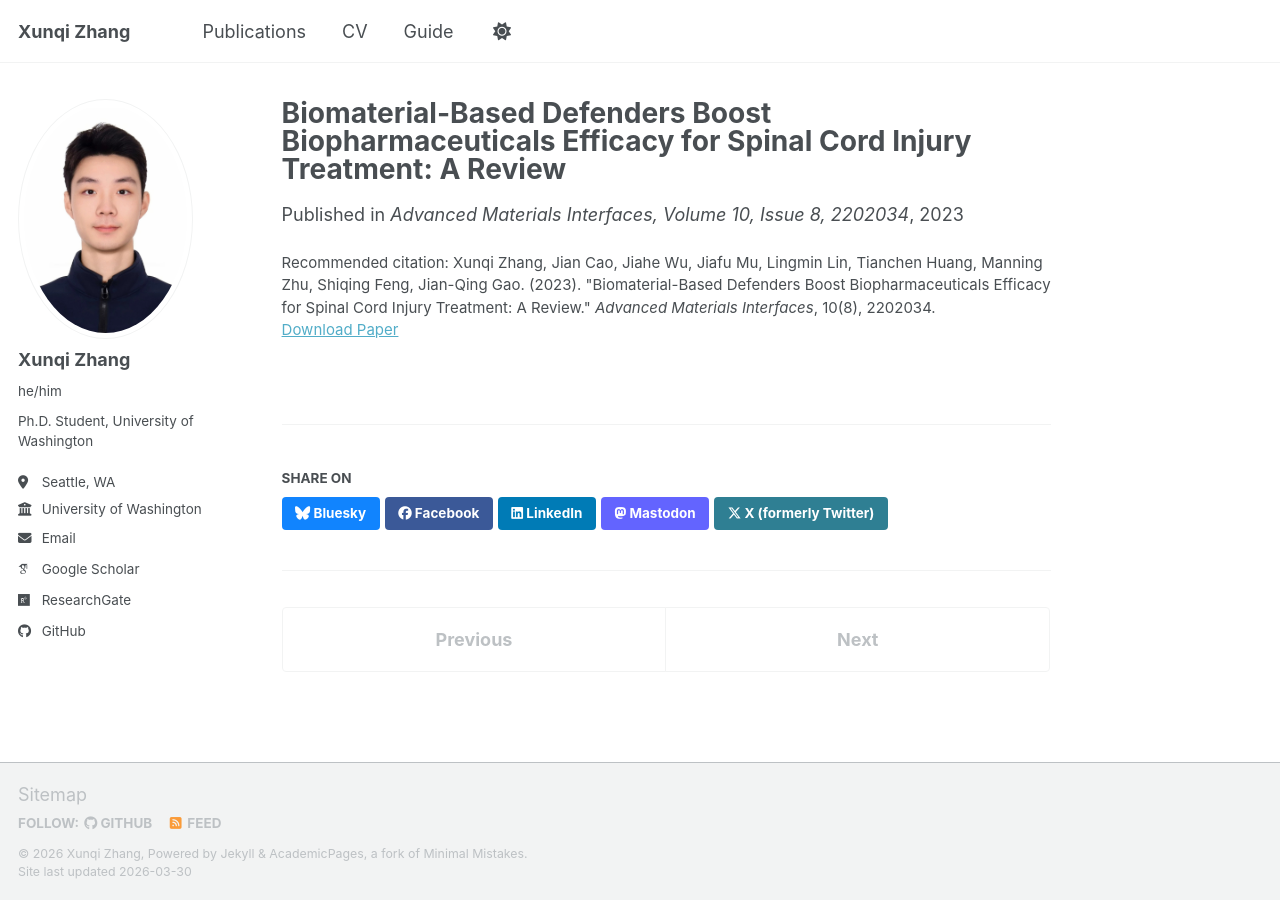
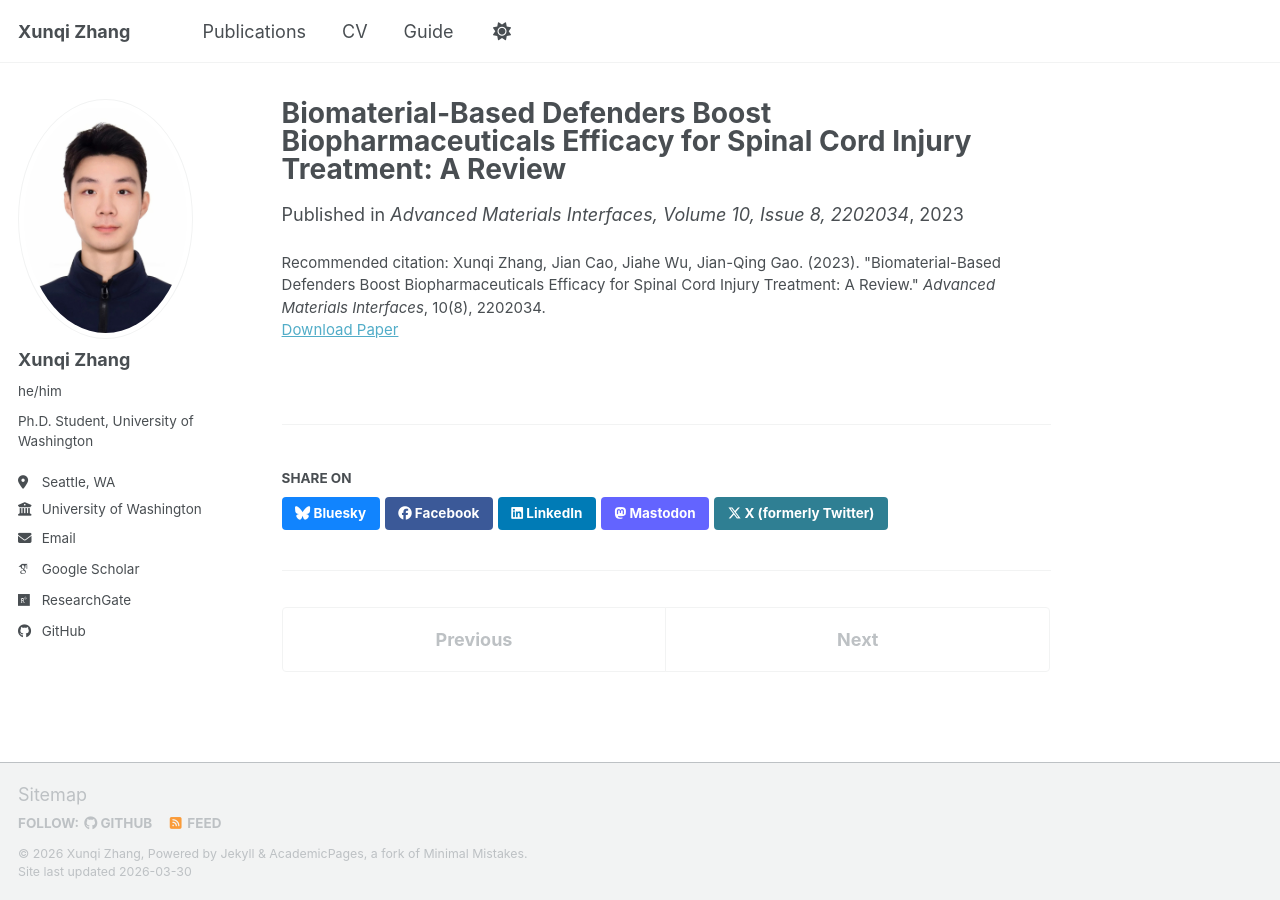
Before and after one commit to xunqizhang2024-debug/xunqizhang2024-debug.github.io, a Jekyll site: the page built from _publications/2023-admi-review.md, in a window 1280 px wide. Built offline with Jekyll 4.4.1, drawn with Linux system fonts in a browser that asks for light colours; some web fonts are replaced; a script bundle is joined from its source files by our own code; library files that are not in the unit come from our copies.

Commit message:
Update 2023-admi-review.md

```diff
--- a/_publications/2023-admi-review.md
+++ b/_publications/2023-admi-review.md
@@ -7,5 +7,5 @@ excerpt: 'A review on biomaterial-based strategies to enhance biopharmaceutical
 date: 2023-02-02
 venue: 'Advanced Materials Interfaces, Volume 10, Issue 8, 2202034'
 paperurl: 'https://doi.org/10.1002/admi.202202034'
-citation: 'Xunqi Zhang, Jian Cao, Jiahe Wu, Jiafu Mu, Lingmin Lin, Tianchen Huang, Manning Zhu, Shiqing Feng, Jian-Qing Gao. (2023). &quot;Biomaterial-Based Defenders Boost Biopharmaceuticals Efficacy for Spinal Cord Injury Treatment: A Review.&quot; <i>Advanced Materials Interfaces</i>, 10(8), 2202034.'
+citation: 'Xunqi Zhang, Jian Cao, Jiahe Wu, Jian-Qing Gao. (2023). &quot;Biomaterial-Based Defenders Boost Biopharmaceuticals Efficacy for Spinal Cord Injury Treatment: A Review.&quot; <i>Advanced Materials Interfaces</i>, 10(8), 2202034.'
 ---
```
